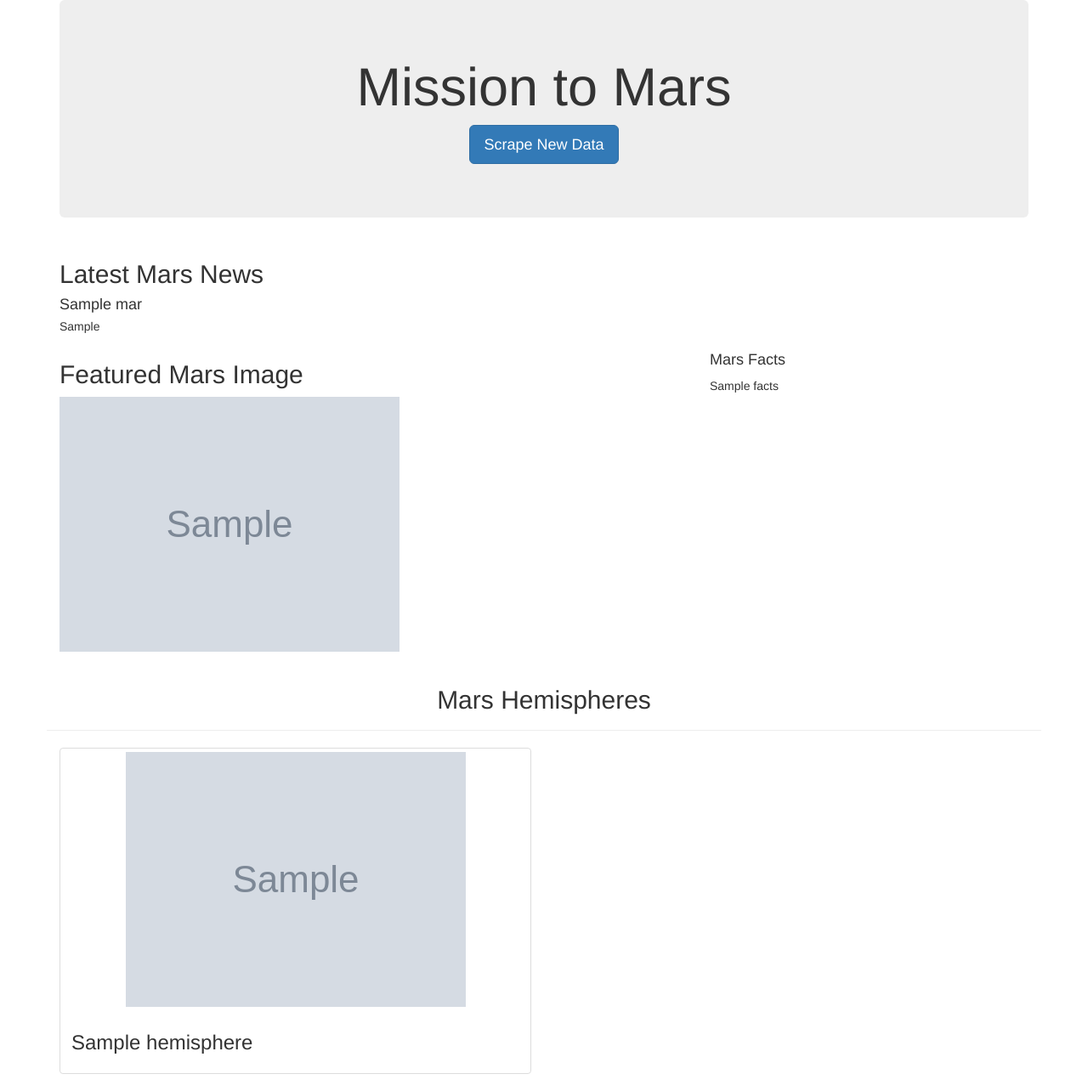
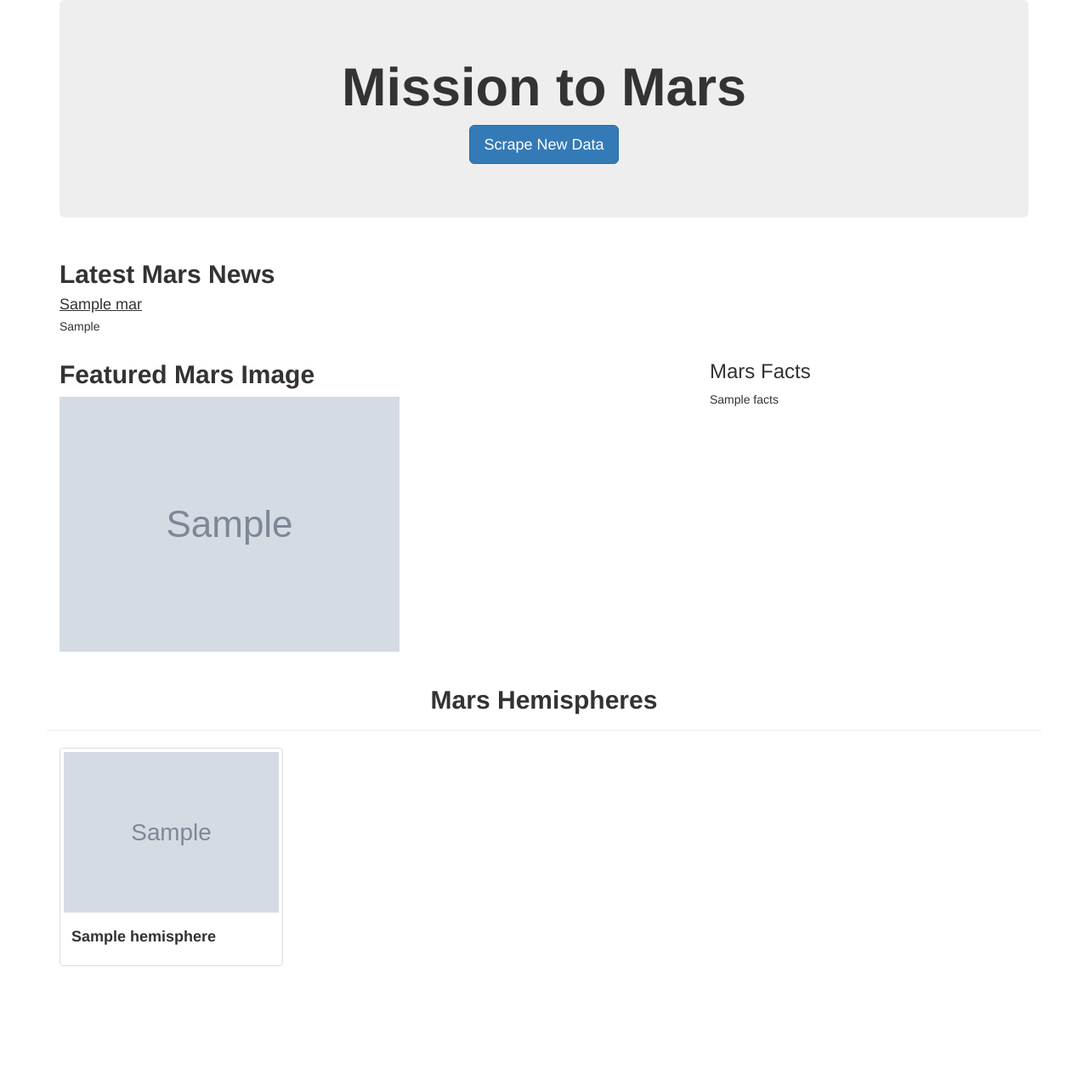
Before and after one commit to kylegross/Mission-to-Mars, a Flask app: page / in a window 1280 px wide. Shown: the whole page at 85% size. After the commit the page ends 1137 px from the top, so only its background shows below. Run offline with Flask 2, Linux system fonts and the light colour scheme; grey boxes marked "Sample" are stand-in pictures; a database or web service that is not in the repository returns one stand-in record (values such as "Sample title"); some libraries are stand-ins or nearby versions.

Commit message:
D3 complete

```diff
--- a/templates/index.html
+++ b/templates/index.html
@@ -2,7 +2,7 @@
 <html lang='en'>
   <head>
     <meta charset='UTF-8' />
-    <meta name='viewport' content='width=device-width, initial-scale=1.0' />
+    <meta name='viewport' content='width=device-width, initial-scale=1' />
     <meta http-equiv='X-UA-Compatible' content='ie=edge' />
     <title>Mission to Mars</title>
     <link
@@ -14,17 +14,17 @@
     <div class='container'>
       <!-- Add Jumbotron to Header -->
       <div class='jumbotron text-center'>
-        <h1>Mission to Mars</h1>
+        <h1><strong>Mission to Mars</strong></h1>
         <!-- Add a button to activate scraping script -->
         <p><a class='btn btn-primary btn-lg' href='/scrape' role='button'>Scrape New Data</a></p>
       </div>
       <!-- Add section for Mars News -->
       <div class='row' id='mars-news'>
-        <div class='col-md-12'>
+        <div class='col-xs-12'>
           <div class='media'>
             <div class='media-body'>
-              <h2>Latest Mars News</h2>
-              <h4 class='media-heading'>{{ mars.news_title }}</h4>
+              <h2><strong>Latest Mars News</strong></h2>
+              <h4 class='media-heading'><u>{{ mars.news_title }}</u></h4>
               <p>{{ mars.news_paragraph }}</p>
             </div>
           </div>
@@ -32,8 +32,8 @@
       </div>
       <!-- Section for Featured Image and Facts table -->
       <div class='row' id='mars-featured-image'>
-        <div class='col-md-8'>
-          <h2>Featured Mars Image</h2>
+        <div class='col-xs-8'>
+          <h2><strong>Featured Mars Image</strong></h2>
           <img
             src='{{mars.featured_image}}'
             class='img-responsive'
@@ -41,9 +41,9 @@
           />
         </div>
         <!-- Mars Facts -->
-        <div class='col-md-4'>
+        <div class='col-xs-4'>
           <div class='row' id='mars-facts'>
-            <h4>Mars Facts</h4>
+            <h3>Mars Facts</h3>
             {{ mars.facts | safe }}
           </div>
         </div>
@@ -52,15 +52,14 @@
       <!-- Section for Mars Hemispheres -->
       <div class="row" id="mars-hemispheres">
         <div class="page-header">
-          <h2 class="text-center">Mars Hemispheres</h2>
+          <h2 class="text-center"><strong>Mars Hemispheres</strong></h2>
         </div>
-
         {% for hemisphere in mars.hemispheres %}
-        <div class="col-md-6">
+        <div class="col-xs-3">
           <div class="thumbnail">
             <img src="{{hemisphere.img_url | default('static/images/error.png', true)}}" alt="...">
             <div class="caption">
-              <h3>{{hemisphere.title}}</h3>
+              <h4><strong>{{hemisphere.title}}</strong></h4>
             </div>
           </div>
         </div>
```
